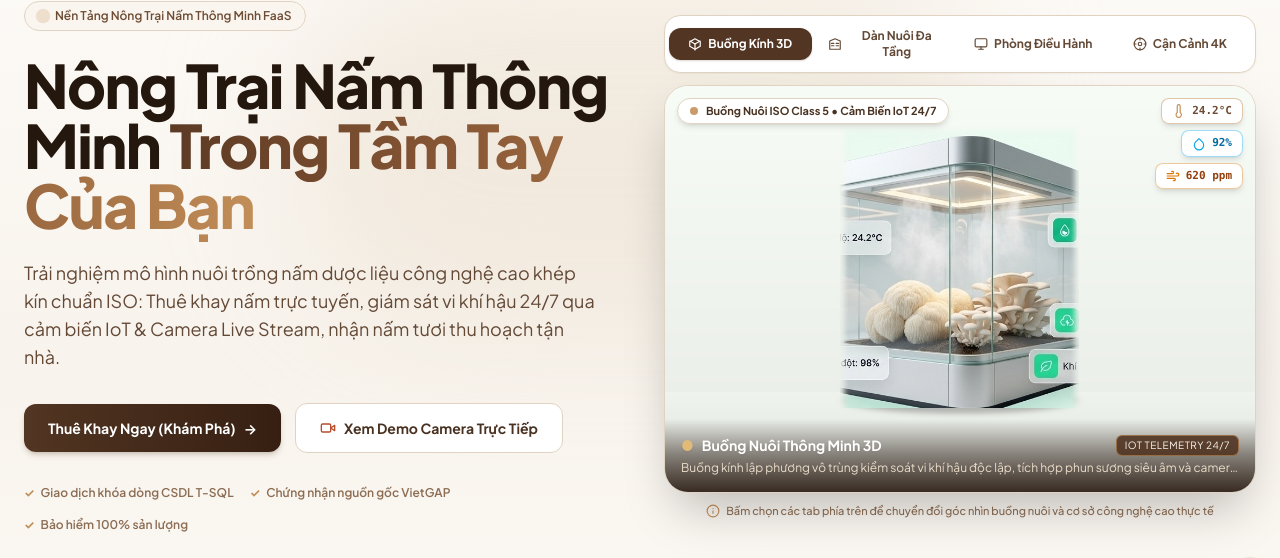
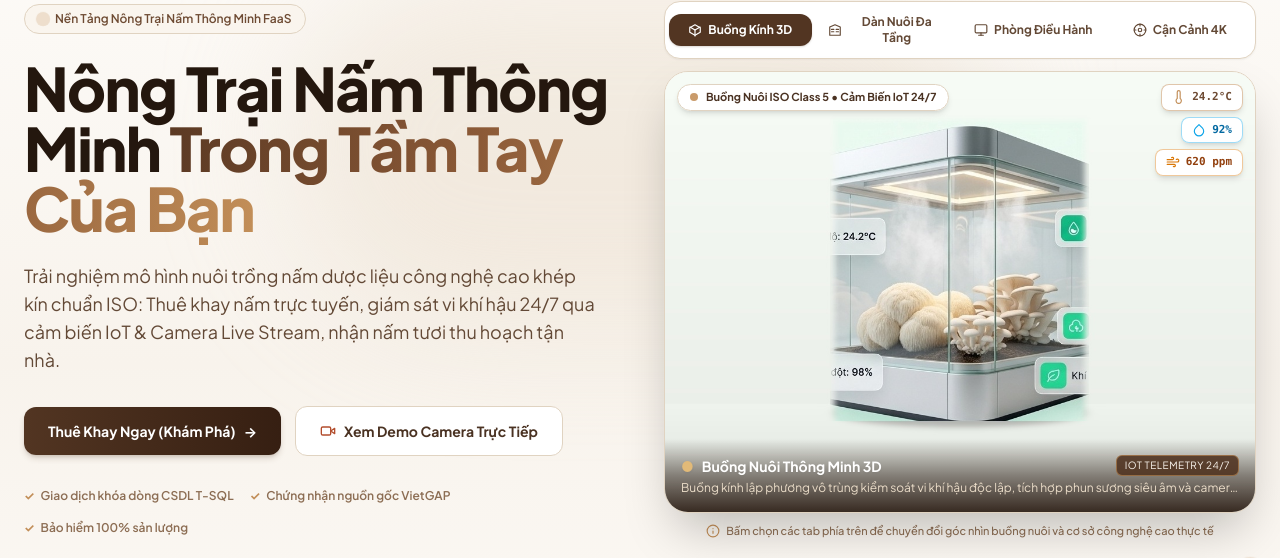
Before and after one commit to BryannLee202/QUAN_TRI_CSDL, a Next.js app in the folder frontend/: page / in a window 1280 px wide. Shown: the part 155-713 px from the top of the page. Built offline with nearby package versions, Linux system fonts and the light colour scheme; no server answers.

Commit message:
fix(hero): khoa cung kich thuoc khung kinh va co lap z-index chong tran viewport vo layout

```diff
--- a/frontend/src/components/landing/HeroSection.tsx
+++ b/frontend/src/components/landing/HeroSection.tsx
@@ -21,7 +21,7 @@ const chamberViews: ChamberView[] = [
     name: "Buồng Nuôi Thông Minh 3D",
     shortName: "Buồng Kính 3D",
     badge: "Buồng Nuôi ISO Class 5 • Cảm Biến IoT 24/7",
-    image: "/images/hero-chamber-champagne.jpg",
+    image: "/images/hero-chamber-fullbleed-white.jpg",
     temp: "24.2°C",
     hum: "92%",
     co2: "620 ppm",
@@ -190,9 +190,15 @@ export default function HeroSection() {
             </div>
 
             {/* Khung Kính Showcase Sang Trọng - Tone Cafe Sữa & Gỗ Ấm Đồng Bộ */}
-            <div className="relative w-full rounded-3xl overflow-hidden shadow-2xl border border-[#E0D3C1] dark:border-[#543825] bg-[#FAF5EE] dark:bg-[#20140D] group transition-all duration-500 hover:border-[#C28E58]">
+            <div
+              className="relative w-full rounded-3xl overflow-hidden shadow-2xl border border-[#E0D3C1] dark:border-[#543825] bg-[#FAF5EE] dark:bg-[#20140D] group transition-all duration-500 hover:border-[#C28E58]"
+              style={{ isolation: 'isolate' }}
+            >
               {/* Vùng Hiển Thị Hình Ảnh */}
-              <div className="relative aspect-[16/11] w-full bg-[#F5EEE4] dark:bg-[#20140D] overflow-hidden flex items-center justify-center">
+              <div
+                className="relative aspect-[16/11] w-full bg-[#F5EEE4] dark:bg-[#20140D] overflow-hidden flex items-center justify-center"
+                style={{ position: 'relative', minHeight: '380px', height: '440px', maxHeight: '500px' }}
+              >
                 <Image
                   key={currentView.image}
                   src={currentView.image}
```
